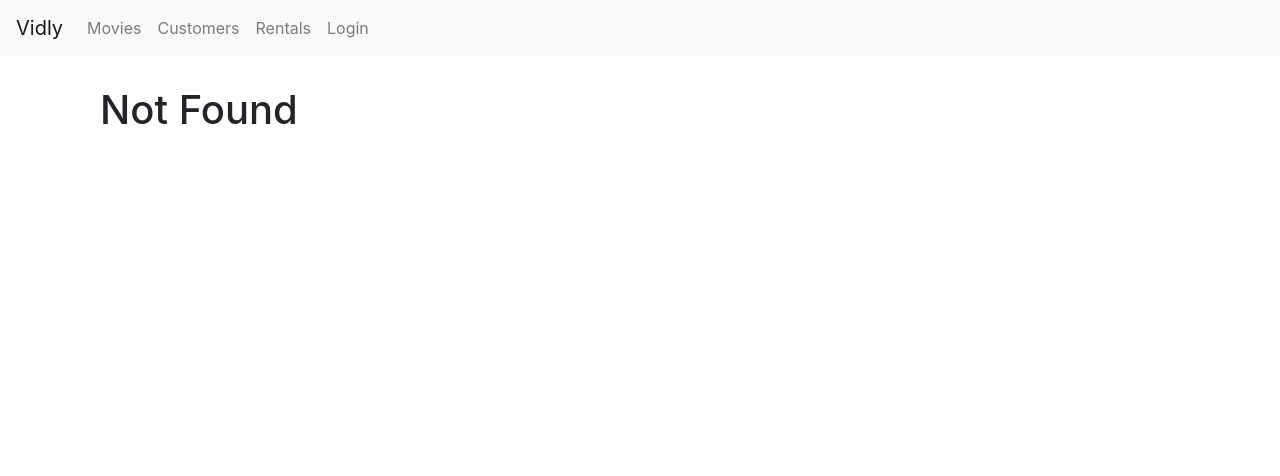
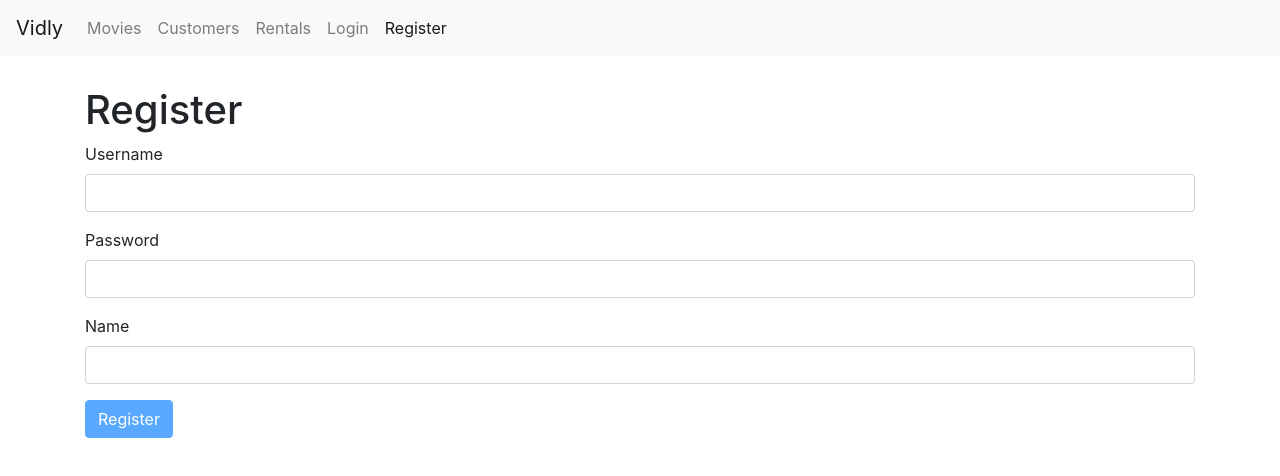
Before and after one commit to Nishith-Savla/vidly, a React (Create React App) app: page /register in a window 1280 px wide. Before the commit this address led to /not-found. Shown: the top 476 px of the page. Built offline with nearby package versions, Linux system fonts and the light colour scheme.

Commit message:
:heavy_plus_sign: Add Registration form:page_facing_up:

```diff
--- a/src/App.js
+++ b/src/App.js
@@ -8,6 +8,7 @@ import NotFound from "./components/NotFound";
 import MovieForm from "./components/MovieForm";
 import LoginForm from "./components/LoginForm";
 import "./App.css";
+import RegistrationForm from "./components/RegistrationForm";
 
 export default class App extends Component {
 	render() {
@@ -16,6 +17,7 @@ export default class App extends Component {
 				<Navbar />
 				<main className="container">
 					<Switch>
+						<Route path="/register" component={RegistrationForm} />
 						<Route path="/login" component={LoginForm} />
 						<Route path="/movies/:id" component={MovieForm} />
 						<Route path="/movies" component={Movies} />
--- a/src/components/LoginForm.jsx
+++ b/src/components/LoginForm.jsx
@@ -16,7 +16,7 @@ export default class LoginForm extends Form {
 	doSubmit = () => {
 		// Call the server
 		// const username = React.createRef(); const username = this.username.current.value;
-		console.log("Submitted");
+		console.log("Logged in");
 	};
 
 	render() {
--- a/src/components/Navbar.jsx
+++ b/src/components/Navbar.jsx
@@ -15,7 +15,8 @@ export default class Navbar extends Component {
 					data-target="#navbarNavAltMarkup"
 					aria-controls="navbarNavAltMarkup"
 					aria-expanded="false"
-					aria-label="Toggle navigation">
+					aria-label="Toggle navigation"
+				>
 					<span className="navbar-toggler-icon"></span>
 				</button>
 
@@ -33,6 +34,9 @@ export default class Navbar extends Component {
 						<NavLink className="nav-link" to="/login">
 							Login
 						</NavLink>
+						<NavLink className="nav-link" to="/register">
+							Register
+						</NavLink>
 					</div>
 				</div>
 			</nav>
--- /dev/null
+++ b/src/components/RegistrationForm.jsx
@@ -0,0 +1,39 @@
+import React from "react";
+import Joi from "joi";
+import Form from "./common/Form";
+
+export default class RegistrationForm extends Form {
+	state = {
+		data: { username: "", password: "", name: "" },
+		errors: {},
+	};
+
+	schema = {
+		username: Joi.string()
+			.email({ tlds: { allow: false } })
+			.label("Username")
+			.required(),
+		password: Joi.string().label("Password").min(5).required(),
+		name: Joi.string().label("Name").required(),
+	};
+
+	doSubmit = () => {
+		// Call the server
+		// const username = React.createRef(); const username = this.username.current.value;
+		console.log("Registered");
+	};
+
+	render() {
+		return (
+			<div>
+				<h1>Register</h1>
+				<form onSubmit={this.handleSubmit}>
+					{this.renderInput("username", "Username", "email", "email")}
+					{this.renderInput("password", "Password", "password", "new-password")}
+					{this.renderInput("name", "Name", "text", "name")}
+					{this.renderSubmitButton("Register")}
+				</form>
+			</div>
+		);
+	}
+}
```
